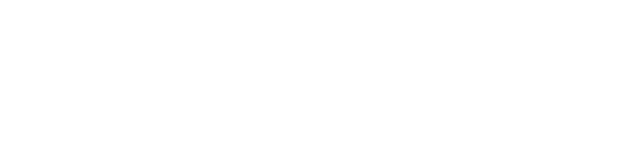
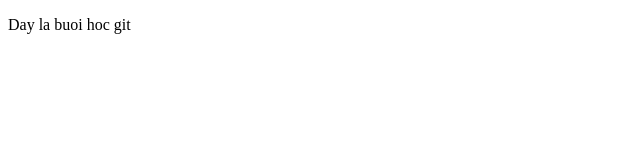
Before and after one commit to thaiminhhuy/gitDemoFE35, a plain HTML site: page index.html in a window 1280 px wide. Shown: the whole page, without its empty margins (0-640 px from the left). Drawn offline with Linux system fonts and the light colour scheme.

Commit message:
add p element

```diff
--- a/index.html
+++ b/index.html
@@ -6,5 +6,7 @@
     <meta http-equiv="X-UA-Compatible" content="ie=edge" />
     <title>Document</title>
   </head>
-  <body></body>
+  <body>
+    <p>Day la buoi hoc git</p>
+  </body>
 </html>
```
